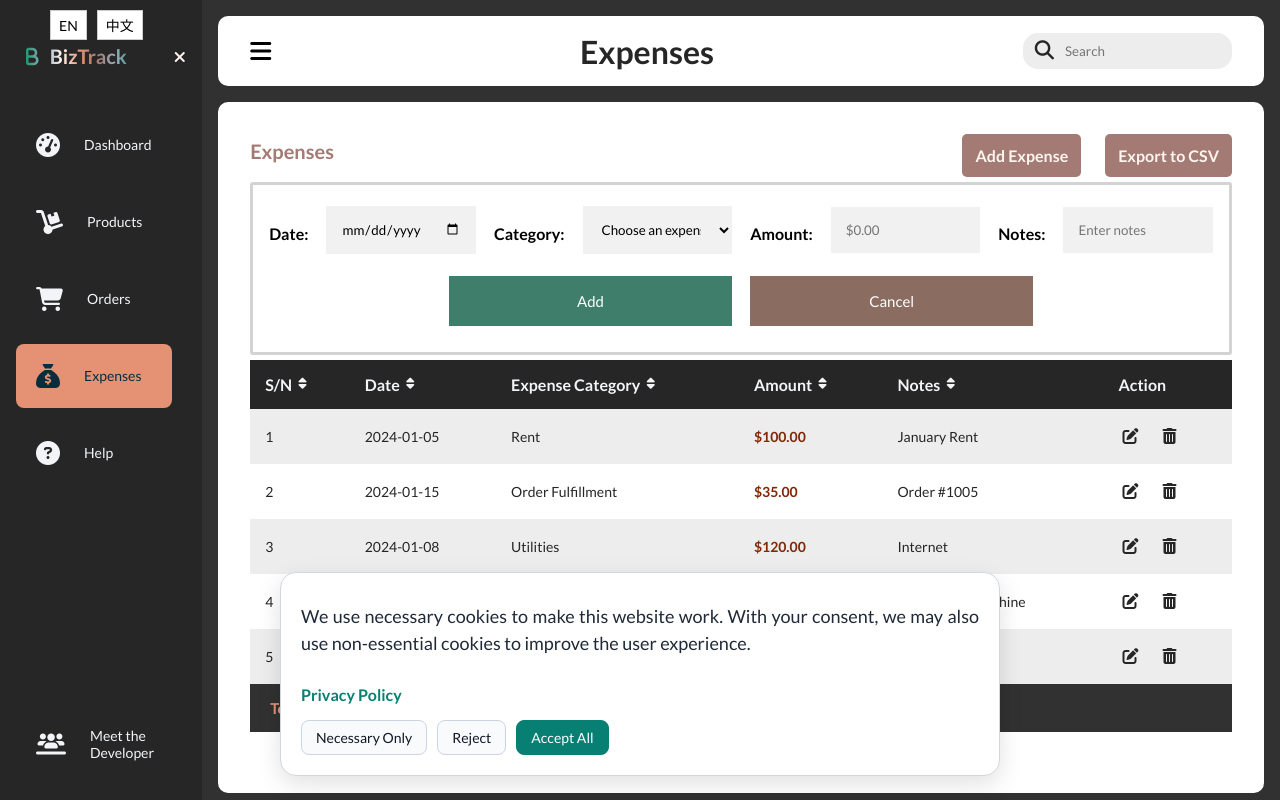
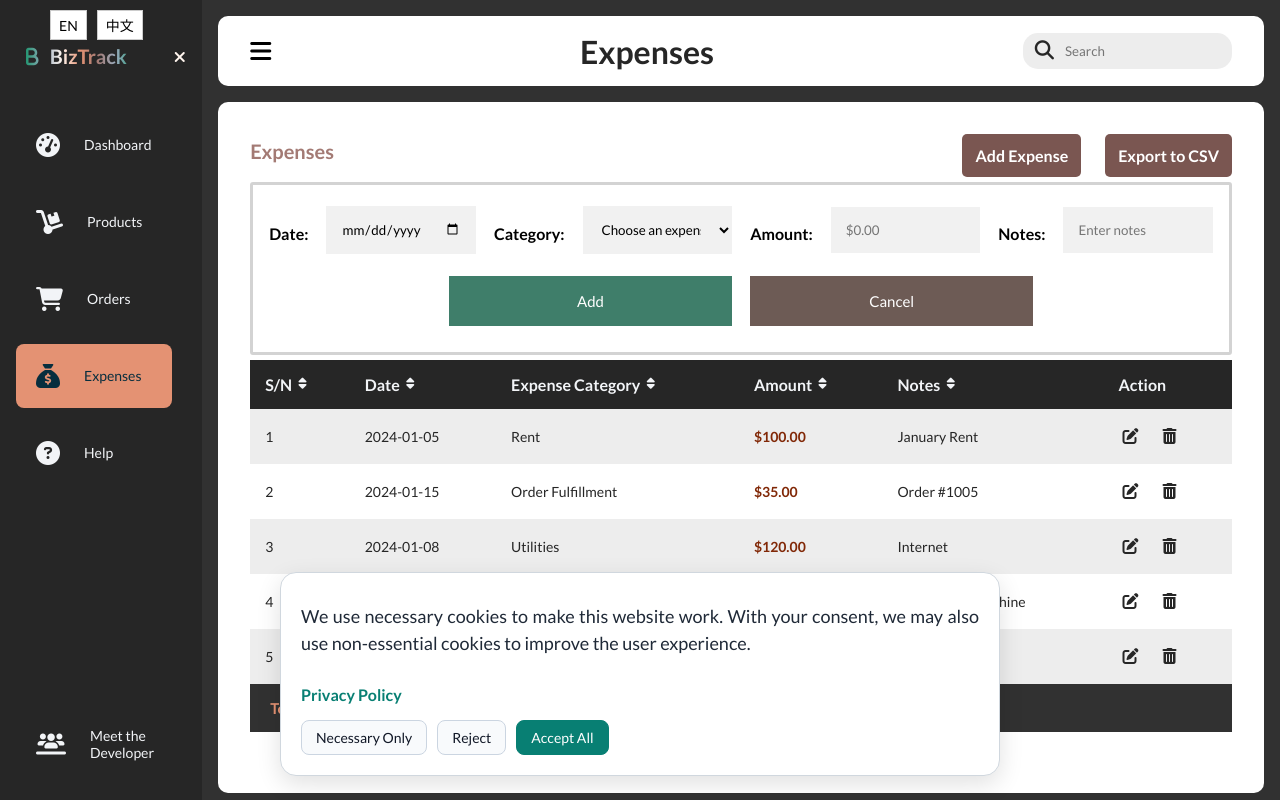
Before and after one commit to Sprinkle-X/CPT304_Group3, a website: page finances.html in a window 1280 px wide. Both pictures are taken after a click on the button "Add Expense". Drawn offline with Linux system fonts and the light colour scheme.

Commit message:
Improve expenses button contrast

```diff
--- a/styles.css
+++ b/styles.css
@@ -244,10 +244,10 @@ body {
 .finance-button button {
     font-size: medium;
     font-weight: 600;
-    background: #a37a74;
+    background: #7a5651;
     cursor: pointer;
     transition: all 0.5s;
-    color: var(--light-orange);
+    color: #ffffff;
     padding: 12px 13px;
     border-radius: 5px;
 }
@@ -335,7 +335,7 @@ label {
     font-size: 15px;
 }
 .form-container .cancel {
-    background-color: #6e483a;
+    background-color: #49332b;
 }
 .form-container .btn:hover, .open-button:hover {
     opacity: 1;
```
